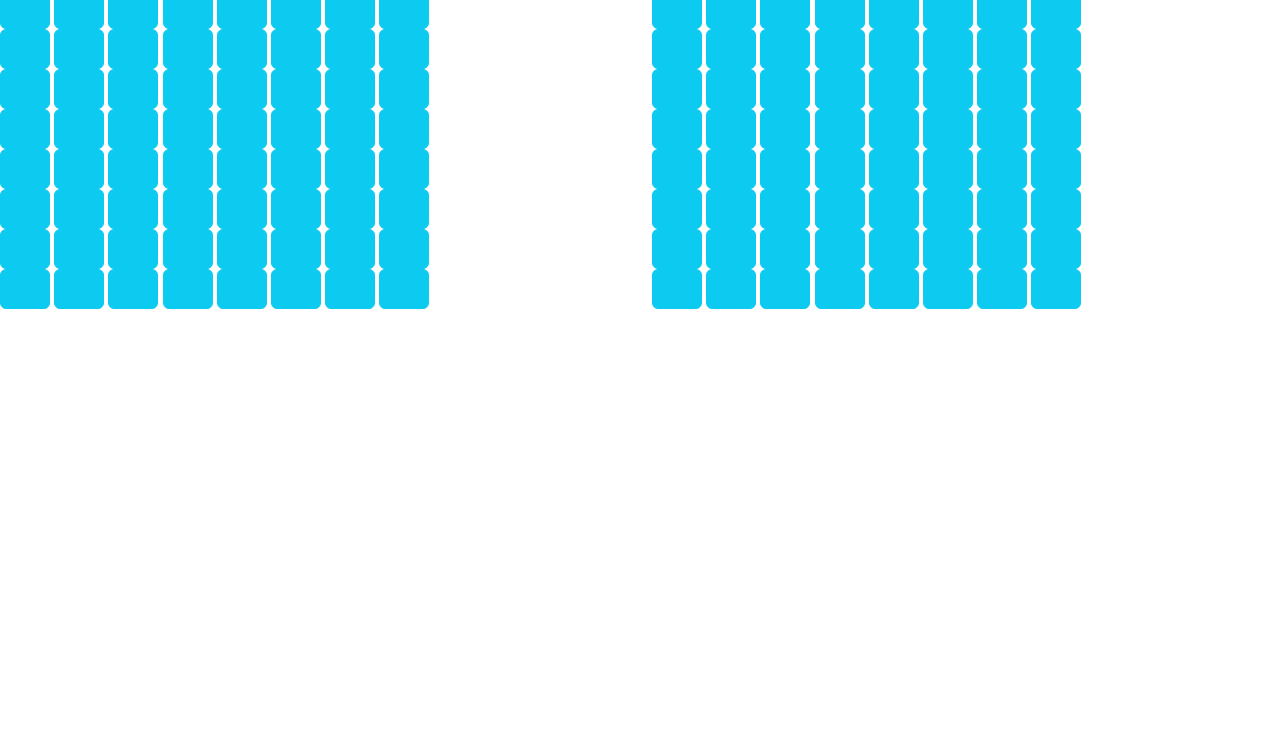
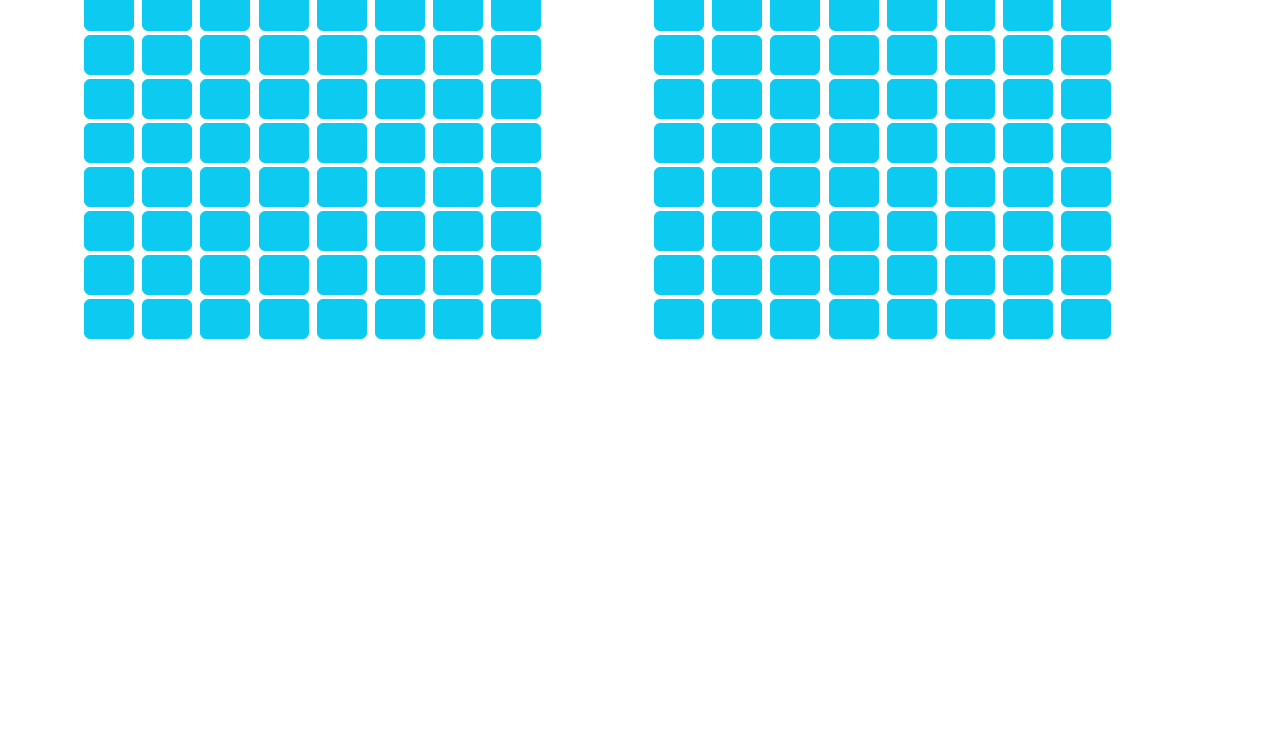
Before and after one commit to PatrickLeon24/Examen1-PrograWeb-PatrickLeon, a plain HTML site: page index.html in a window 1280 px wide. Shown: the part 67-800 px from the top of the page. Drawn offline with nearby package versions, Linux system fonts and the light colour scheme.

Commit message:
Examen terminado Patrick Leon

```diff
--- a/index.css
+++ b/index.css
@@ -2,4 +2,5 @@ button{
 
     width: 50px;
     height: 40px;
+    margin: 2px;
 }
--- a/index.html
+++ b/index.html
@@ -8,7 +8,7 @@
     <link rel="stylesheet" href="/index.css">
     <title>Document</title>
 </head>
-<body>
+<body class="container">
     <h1>Juego del espejo</h1>
     <div  class="row">
         <div class="col seccion1">
```
